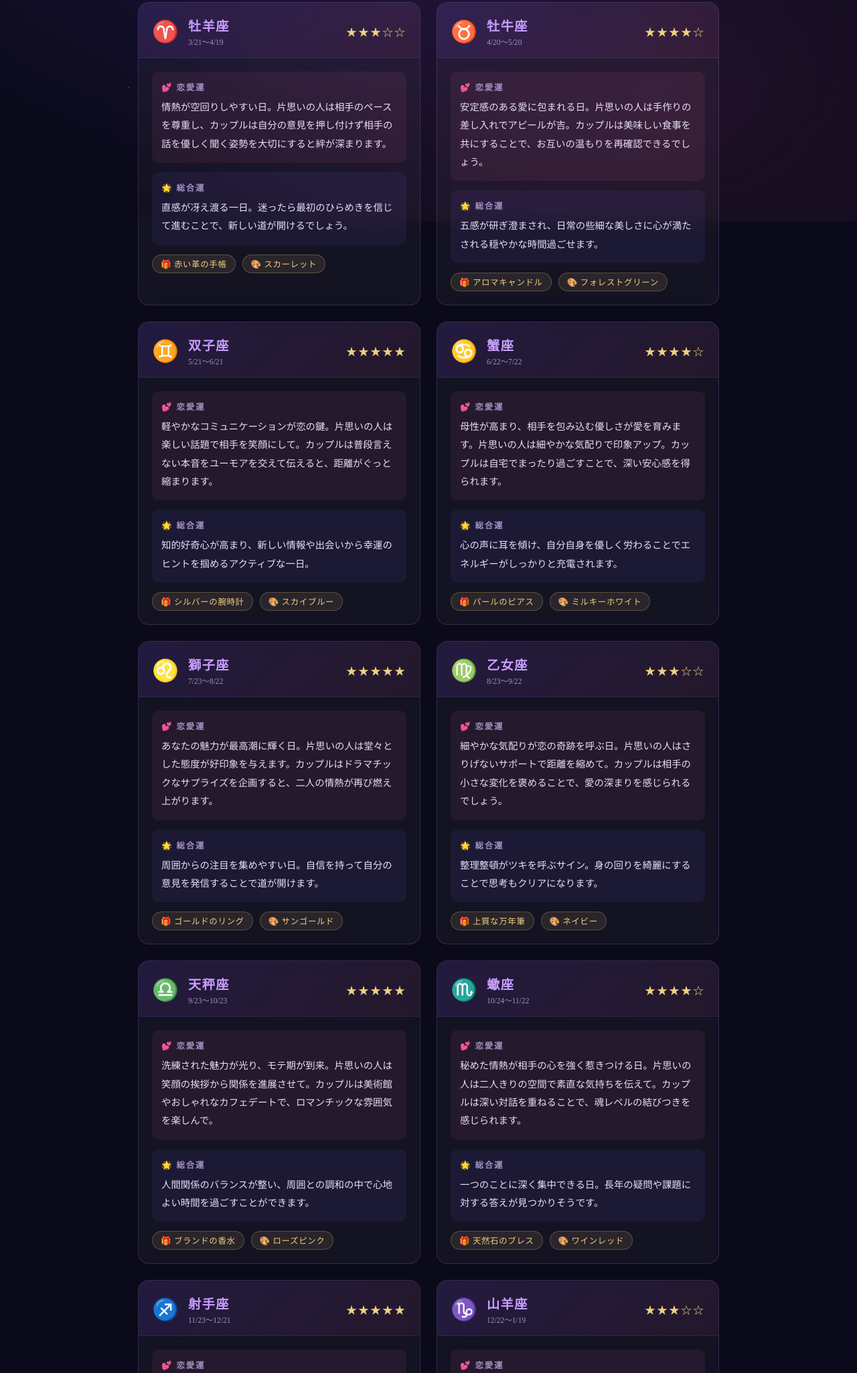
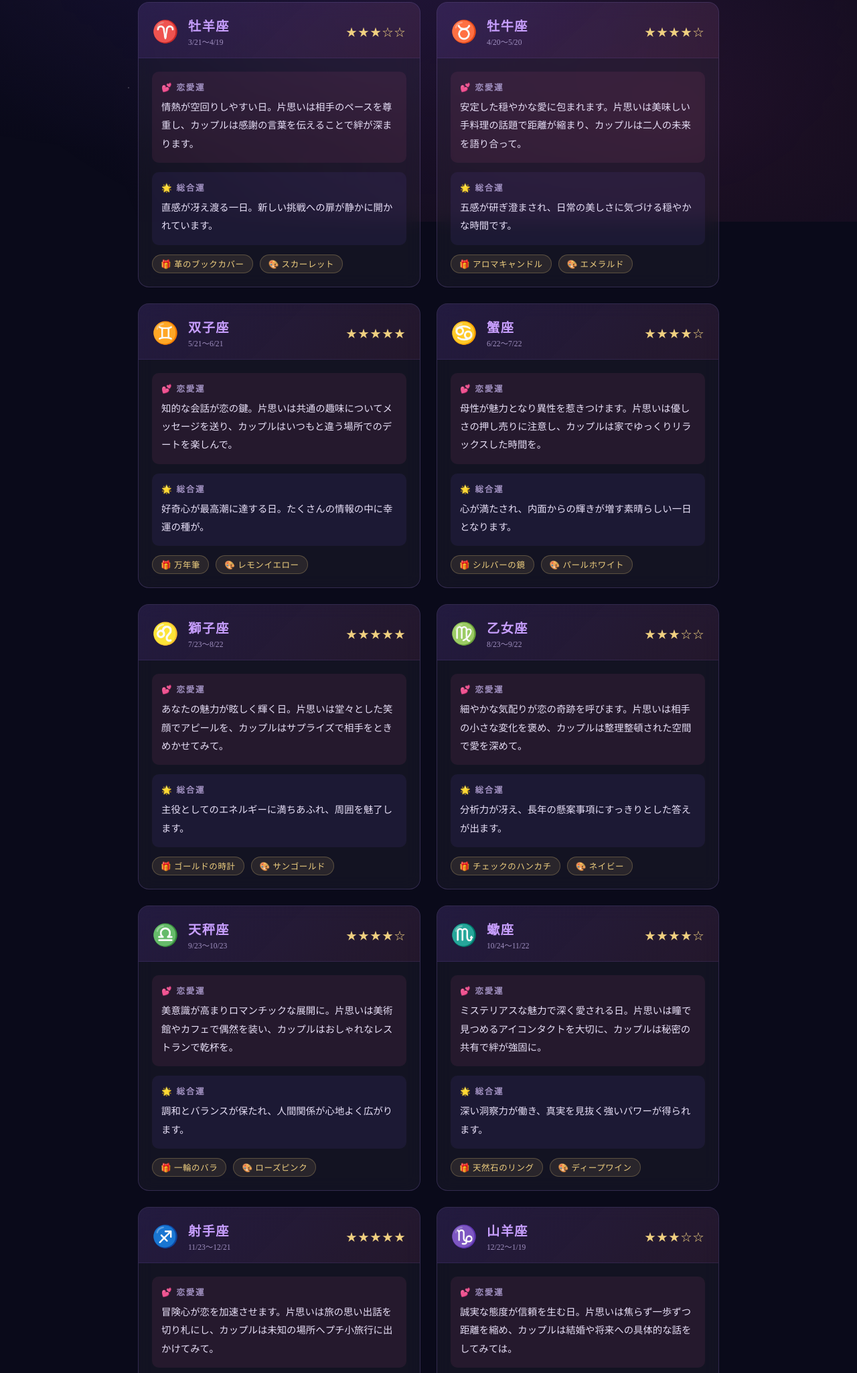
Before and after one commit to hoshikoi-uranai/hoshikoi-uranai, a plain HTML site: page docs/horoscope/2026-11-21.html in a window 1280 px wide. Shown: the part 469-2519 px from the top of the page at 67% size. Drawn offline with Linux system fonts and the light colour scheme; files that its build step writes are made by us from their sources.

Commit message:
✨ 2026-11-21 の占いを更新

```diff
--- a/docs/horoscope/2026-11-21.html
+++ b/docs/horoscope/2026-11-21.html
@@ -9,7 +9,7 @@
   <title>[アーカイブ] 2026年11月21日の星恋占い | 星恋占い</title>
   <link rel="preconnect" href="https://fonts.googleapis.com">
   <link href="https://fonts.googleapis.com/css2?family=Noto+Serif+JP:wght@400;700&family=Cinzel:wght@400;700&display=swap" rel="stylesheet">
-  <link rel="stylesheet" href="style.css">
+  <link rel="stylesheet" href="../style.css">
 </head>
 <body>
   <div class="stars-bg"></div>
@@ -45,14 +45,14 @@
           <div class="card-body">
             <div class="section love-section">
               <h3>💕 恋愛運</h3>
-              <p>情熱が空回りしやすい日。片思いの人は相手のペースを尊重し、カップルは自分の意見を押し付けず相手の話を優しく聞く姿勢を大切にすると絆が深まります。</p>
+              <p>情熱が空回りしやすい日。片思いは相手のペースを尊重し、カップルは感謝の言葉を伝えることで絆が深まります。</p>
             </div>
             <div class="section general-section">
               <h3>🌟 総合運</h3>
-              <p>直感が冴え渡る一日。迷ったら最初のひらめきを信じて進むことで、新しい道が開けるでしょう。</p>
+              <p>直感が冴え渡る一日。新しい挑戦への扉が静かに開かれています。</p>
             </div>
             <div class="lucky-row">
-              <span class="lucky-badge">🎁 赤い革の手帳</span>
+              <span class="lucky-badge">🎁 革のブックカバー</span>
               <span class="lucky-badge">🎨 スカーレット</span>
             </div>
           </div>
@@ -70,15 +70,15 @@
           <div class="card-body">
             <div class="section love-section">
               <h3>💕 恋愛運</h3>
-              <p>安定感のある愛に包まれる日。片思いの人は手作りの差し入れでアピールが吉。カップルは美味しい食事を共にすることで、お互いの温もりを再確認できるでしょう。</p>
+              <p>安定した穏やかな愛に包まれます。片思いは美味しい手料理の話題で距離が縮まり、カップルは二人の未来を語り合って。</p>
             </div>
             <div class="section general-section">
               <h3>🌟 総合運</h3>
-              <p>五感が研ぎ澄まされ、日常の些細な美しさに心が満たされる穏やかな時間過ごせます。</p>
+              <p>五感が研ぎ澄まされ、日常の美しさに気づける穏やかな時間です。</p>
             </div>
             <div class="lucky-row">
               <span class="lucky-badge">🎁 アロマキャンドル</span>
-              <span class="lucky-badge">🎨 フォレストグリーン</span>
+              <span class="lucky-badge">🎨 エメラルド</span>
             </div>
           </div>
         </article>
@@ -95,15 +95,15 @@
           <div class="card-body">
             <div class="section love-section">
               <h3>💕 恋愛運</h3>
-              <p>軽やかなコミュニケーションが恋の鍵。片思いの人は楽しい話題で相手を笑顔にして。カップルは普段言えない本音をユーモアを交えて伝えると、距離がぐっと縮まります。</p>
+              <p>知的な会話が恋の鍵。片思いは共通の趣味についてメッセージを送り、カップルはいつもと違う場所でのデートを楽しんで。</p>
             </div>
             <div class="section general-section">
               <h3>🌟 総合運</h3>
-              <p>知的好奇心が高まり、新しい情報や出会いから幸運のヒントを掴めるアクティブな一日。</p>
+              <p>好奇心が最高潮に達する日。たくさんの情報の中に幸運の種が。</p>
             </div>
             <div class="lucky-row">
-              <span class="lucky-badge">🎁 シルバーの腕時計</span>
-              <span class="lucky-badge">🎨 スカイブルー</span>
+              <span class="lucky-badge">🎁 万年筆</span>
+              <span class="lucky-badge">🎨 レモンイエロー</span>
             </div>
           </div>
         </article>
@@ -120,15 +120,15 @@
           <div class="card-body">
             <div class="section love-section">
               <h3>💕 恋愛運</h3>
-              <p>母性が高まり、相手を包み込む優しさが愛を育みます。片思いの人は細やかな気配りで印象アップ。カップルは自宅でまったり過ごすことで、深い安心感を得られます。</p>
+              <p>母性が魅力となり異性を惹きつけます。片思いは優しさの押し売りに注意し、カップルは家でゆっくりリラックスした時間を。</p>
             </div>
             <div class="section general-section">
               <h3>🌟 総合運</h3>
-              <p>心の声に耳を傾け、自分自身を優しく労わることでエネルギーがしっかりと充電されます。</p>
+              <p>心が満たされ、内面からの輝きが増す素晴らしい一日となります。</p>
             </div>
             <div class="lucky-row">
-              <span class="lucky-badge">🎁 パールのピアス</span>
-              <span class="lucky-badge">🎨 ミルキーホワイト</span>
+              <span class="lucky-badge">🎁 シルバーの鏡</span>
+              <span class="lucky-badge">🎨 パールホワイト</span>
             </div>
           </div>
         </article>
@@ -145,14 +145,14 @@
           <div class="card-body">
             <div class="section love-section">
               <h3>💕 恋愛運</h3>
-              <p>あなたの魅力が最高潮に輝く日。片思いの人は堂々とした態度が好印象を与えます。カップルはドラマチックなサプライズを企画すると、二人の情熱が再び燃え上がります。</p>
+              <p>あなたの魅力が眩しく輝く日。片思いは堂々とした笑顔でアピールを、カップルはサプライズで相手をときめかせてみて。</p>
             </div>
             <div class="section general-section">
               <h3>🌟 総合運</h3>
-              <p>周囲からの注目を集めやすい日。自信を持って自分の意見を発信することで道が開けます。</p>
+              <p>主役としてのエネルギーに満ちあふれ、周囲を魅了します。</p>
             </div>
             <div class="lucky-row">
-              <span class="lucky-badge">🎁 ゴールドのリング</span>
+              <span class="lucky-badge">🎁 ゴールドの時計</span>
               <span class="lucky-badge">🎨 サンゴールド</span>
             </div>
           </div>
@@ -170,14 +170,14 @@
           <div class="card-body">
             <div class="section love-section">
               <h3>💕 恋愛運</h3>
-              <p>細やかな気配りが恋の奇跡を呼ぶ日。片思いの人はさりげないサポートで距離を縮めて。カップルは相手の小さな変化を褒めることで、愛の深まりを感じられるでしょう。</p>
+              <p>細やかな気配りが恋の奇跡を呼びます。片思いは相手の小さな変化を褒め、カップルは整理整頓された空間で愛を深めて。</p>
             </div>
             <div class="section general-section">
               <h3>🌟 総合運</h3>
-              <p>整理整頓がツキを呼ぶサイン。身の回りを綺麗にすることで思考もクリアになります。</p>
+              <p>分析力が冴え、長年の懸案事項にすっきりとした答えが出ます。</p>
             </div>
             <div class="lucky-row">
-              <span class="lucky-badge">🎁 上質な万年筆</span>
+              <span class="lucky-badge">🎁 チェックのハンカチ</span>
               <span class="lucky-badge">🎨 ネイビー</span>
             </div>
           </div>
@@ -190,19 +190,19 @@
               <h2 class="sign-name">天秤座</h2>
               <p class="period">9/23〜10/23</p>
             </div>
-            <span class="stars">★★★★★</span>
+            <span class="stars">★★★★☆</span>
           </div>
           <div class="card-body">
             <div class="section love-section">
               <h3>💕 恋愛運</h3>
-              <p>洗練された魅力が光り、モテ期が到来。片思いの人は笑顔の挨拶から関係を進展させて。カップルは美術館やおしゃれなカフェデートで、ロマンチックな雰囲気を楽しんで。</p>
+              <p>美意識が高まりロマンチックな展開に。片思いは美術館やカフェで偶然を装い、カップルはおしゃれなレストランで乾杯を。</p>
             </div>
             <div class="section general-section">
               <h3>🌟 総合運</h3>
-              <p>人間関係のバランスが整い、周囲との調和の中で心地よい時間を過ごすことができます。</p>
+              <p>調和とバランスが保たれ、人間関係が心地よく広がります。</p>
             </div>
             <div class="lucky-row">
-              <span class="lucky-badge">🎁 ブランドの香水</span>
+              <span class="lucky-badge">🎁 一輪のバラ</span>
               <span class="lucky-badge">🎨 ローズピンク</span>
             </div>
           </div>
@@ -220,15 +220,15 @@
           <div class="card-body">
             <div class="section love-section">
               <h3>💕 恋愛運</h3>
-              <p>秘めた情熱が相手の心を強く惹きつける日。片思いの人は二人きりの空間で素直な気持ちを伝えて。カップルは深い対話を重ねることで、魂レベルの結びつきを感じられます。</p>
+              <p>ミステリアスな魅力で深く愛される日。片思いは瞳で見つめるアイコンタクトを大切に、カップルは秘密の共有で絆が強固に。</p>
             </div>
             <div class="section general-section">
               <h3>🌟 総合運</h3>
-              <p>一つのことに深く集中できる日。長年の疑問や課題に対する答えが見つかりそうです。</p>
+              <p>深い洞察力が働き、真実を見抜く強いパワーが得られます。</p>
             </div>
             <div class="lucky-row">
-              <span class="lucky-badge">🎁 天然石のブレス</span>
-              <span class="lucky-badge">🎨 ワインレッド</span>
+              <span class="lucky-badge">🎁 天然石のリング</span>
+              <span class="lucky-badge">🎨 ディープワイン</span>
             </div>
           </div>
         </article>
@@ -245,14 +245,14 @@
           <div class="card-body">
             <div class="section love-section">
               <h3>💕 恋愛運</h3>
-              <p>冒険心が恋愛運を大きく切り拓く日。片思いの人は新しい場所へ誘い出してみて。カップルは未体験のアクティビティを一緒に楽しむことで、新鮮なドキドキを取り戻せます。</p>
+              <p>冒険心が恋を加速させます。片思いは旅の思い出話を切り札にし、カップルは未知の場所へプチ小旅行に出かけてみて。</p>
             </div>
             <div class="section general-section">
               <h3>🌟 総合運</h3>
-              <p>幸運の星に守られ、視野が大きく広がる日。思い切ったチャレンジが大成功を生みます。</p>
+              <p>自由な風を感じる日。遠くの未来へ向けて視線が広がります。</p>
             </div>
             <div class="lucky-row">
-              <span class="lucky-badge">🎁 革製のパスケース</span>
+              <span class="lucky-badge">🎁 革製のキーケース</span>
               <span class="lucky-badge">🎨 ロイヤルブルー</span>
             </div>
           </div>
@@ -270,11 +270,11 @@
           <div class="card-body">
             <div class="section love-section">
               <h3>💕 恋愛運</h3>
-              <p>誠実な態度が信頼を生む堅実な一日。片思いの人は仕事や勉強の相談からアプローチを。カップルは将来の具体的なビジョンを語り合うことで、絆がより強固なものになります。</p>
+              <p>誠実な態度が信頼を生む日。片思いは焦らず一歩ずつ距離を縮め、カップルは結婚や将来への具体的な話をしてみては。</p>
             </div>
             <div class="section general-section">
               <h3>🌟 総合運</h3>
-              <p>積み重ねてきた努力が実を結び、確かな手応えと成果を実感できる充実した日です。</p>
+              <p>努力が実を結び、確かな手応えを感じられる充実した一日。</p>
             </div>
             <div class="lucky-row">
               <span class="lucky-badge">🎁 陶器のマグカップ</span>
@@ -295,14 +295,14 @@
           <div class="card-body">
             <div class="section love-section">
               <h3>💕 恋愛運</h3>
-              <p>ユニークなアプローチがサプライズな恋の進展を呼ぶ日。片思いの人は共通の趣味の話題を振って。カップルはマンネリ防止にいつもと違うデートプランを試してみては。</p>
+              <p>ユニークなアプローチが吉と出ます。片思いはSNSでのユーモアある発信が鍵、カップルは新しい体験を共に楽しんで。</p>
             </div>
             <div class="section general-section">
               <h3>🌟 総合運</h3>
-              <p>独自のアイデアがひらめく革新的な日。固定観念を手放すことで新しい可能性が開花します。</p>
+              <p>革新的なアイデアが閃き、未来の扉を自らの手で開けます。</p>
             </div>
             <div class="lucky-row">
-              <span class="lucky-badge">🎁 メタリック小物</span>
+              <span class="lucky-badge">🎁 ワイヤレスイヤホン</span>
               <span class="lucky-badge">🎨 ターコイズ</span>
             </div>
           </div>
@@ -320,11 +320,11 @@
           <div class="card-body">
             <div class="section love-section">
               <h3>💕 恋愛運</h3>
-              <p>ロマンチックなムードに満たされ、愛が深まる日。片思いの人は瞳で見つめるだけで気持ちが伝わります。カップルは言葉がなくても心が通じ合うような、甘い時間を過ごせます。</p>
+              <p>直感的な優しさが相手の心を溶かします。片思いは素直な弱音を見せて、カップルは波の音や癒しの音楽で愛を確かめ合って。</p>
             </div>
             <div class="section general-section">
               <h3>🌟 総合運</h3>
-              <p>芸術的な感性が高まり、音楽やアートに触れることで心が深く癒やされる一日です。</p>
+              <p>優しさと慈愛に満ち、スピリチュアルな導きを受け取れる日。</p>
             </div>
             <div class="lucky-row">
               <span class="lucky-badge">🎁 ガラスの置物</span>
@@ -343,7 +343,7 @@
     </section>
 
     <section class="archive-link">
-      <a href="archive.html">📅 過去の占いを見る</a>
+      <a href="../archive.html">📅 過去の占いを見る</a>
     </section>
   </main>
 
```
Also changed, not shown: docs/index.html (+38 -38 lines).
